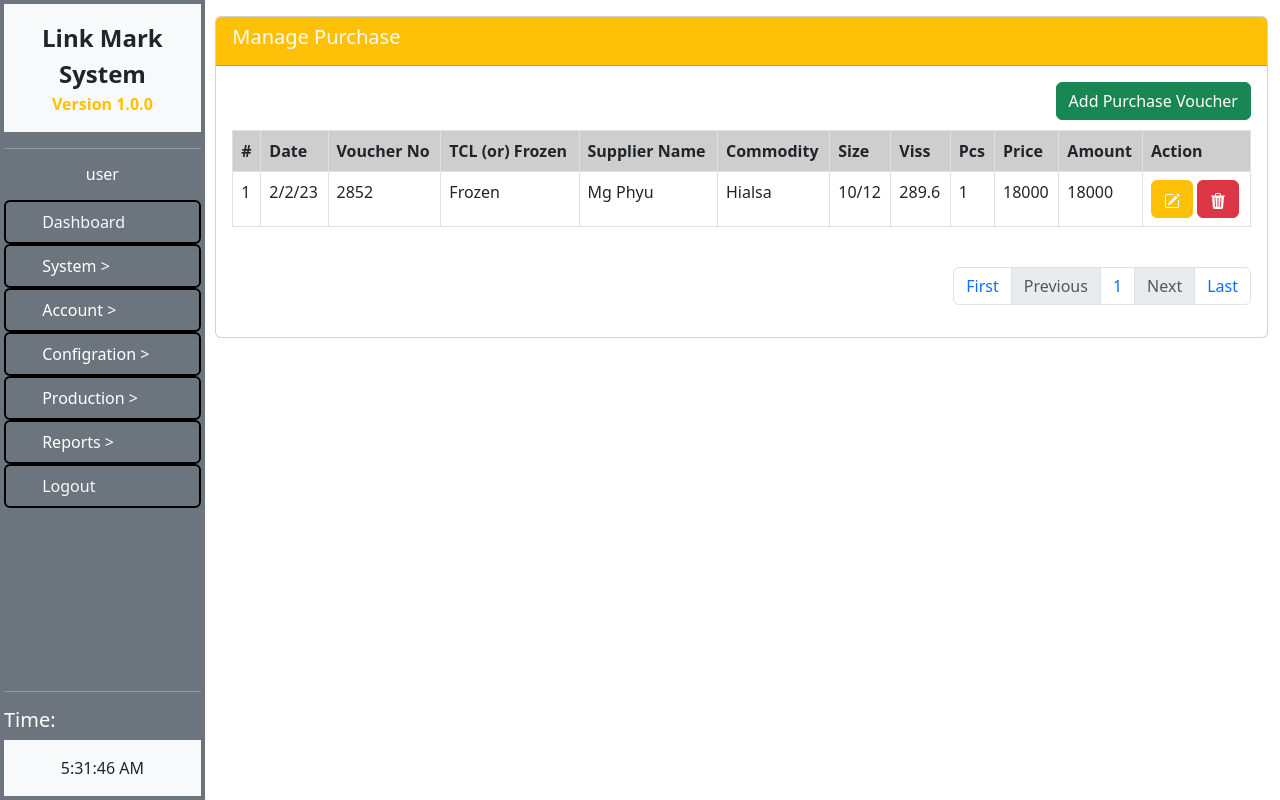
After one commit to ThawHtooZin/LMS, a PHP site: page /App/admin/purchase.php in a window 1280 px wide. The commit adds this page. Run offline with PHP 8.4, Linux system fonts and the light colour scheme; a user stored in the database is signed in; data comes from the database, SQL or seed files in the repository; both versions use the stored data as it was after the commit; data that the repository does not hold is empty; some libraries are stand-ins or nearby versions.

Commit message:
finished the ui of the purhcase page

```diff
--- /dev/null
+++ b/App/admin/purchase.php
@@ -0,0 +1,308 @@
+<?php
+session_start();
+include '../../Auth/authrize.ctr.php';
+include '../../Resources/resource.boot.php';
+include '../../Controllers/query.ctr.php';
+
+$auth = new auth();
+$auth->checkadmin();
+$bootstrap = new Bootstrap();
+$query = new Query();
+?>
+<!DOCTYPE html>
+<html lang="en" dir="ltr">
+  <head>
+    <meta charset="utf-8">
+    <title>Document</title>
+  </head>
+  <?php
+  $bootstrap->css();
+  ?>
+  <body>
+    <div class="row">
+      <div class="col-2">
+        <?php
+        include 'sidebar.php';
+        ?>
+      </div>
+      <div class="col-10">
+        <div class="card mt-3">
+          <div class="card-header bg-warning text-light"  style="padding:-10px;">
+            <h5>Manage Purchase</h5>
+          </div>
+          <div class="card-body">
+            <?php
+            // if(isset($_POST['deletebutton'])){
+            //   $deleteid = $_POST['deleteid'];
+            //   $message = $query->deletecategory('category', $deleteid);
+            // }
+            // if(isset($_POST['updatebutton'])){
+            //   $category_name = $_POST['category_name'];
+            //   $category_id = $_POST['category_id'];
+            //
+            //   $message = $query->updatecategory('category', $category_name, $category_id);
+            // }
+            // if(isset($_POST['addbutton'])){
+            //   $category_name = $_POST['category_name'];
+            //
+            //   $message = $query->addcategory('category', $category_name);
+            // }
+            // if(!empty($message)){
+            //   if(strpos($message, 'Successfully')){
+            //     $successmessage = $message;
+            //   }
+            //
+            //   if(strpos($message, 'Error')){
+            //     $errmessage = $message;
+            //   }
+            //
+            //   if(strpos($message, 'following')){
+            //     $errormessage = $message;
+            //   }
+            // }
+
+            ?>
+
+            <?php
+              if(!empty($errormessage)){
+              ?>
+              <div class="alert alert-danger alert-dismissible fade show">
+                <strong>Error! </strong> <?php echo $errormessage; ?>
+                <button type="button" class="btn-close" data-bs-dismiss="alert" aria-label="Close"></button>
+              </div>
+              <?php
+            }
+            if(!empty($errmessage)){
+              ?>
+              <div class="alert alert-danger alert-dismissible fade show">
+                <strong>Error! </strong> <?php echo $errmessage; ?>
+                <button type="button" class="btn-close" data-bs-dismiss="alert" aria-label="Close"></button>
+              </div>
+              <?php
+            }
+            if(!empty($successmessage)){
+              ?>
+              <div class="alert alert-success alert-dismissible fade show">
+                <strong>Success! </strong> <?php echo $successmessage; ?>
+                <button type="button" class="btn-close" data-bs-dismiss="alert" aria-label="Close"></button>
+              </div>
+              <?php
+            }
+            ?>
+
+            <button type="button" class="btn btn-success float-end" data-bs-toggle="modal" data-bs-target="#addmodal">
+              Add Purchase Voucher
+            </button>
+            <?php
+
+            if (!empty($_GET['pageno'])) {
+              $pageno = $_GET['pageno'];
+            }else{
+              $pageno = 1;
+            }
+            $numOfrecs = 2;
+            $offset = ($pageno -1) * $numOfrecs;
+            ?>
+            <table class="mt-5 table table-bordered table-striped rounded">
+              <tr>
+                <th>#</th>
+                <th>Date</th>
+                <th>Voucher No</th>
+                <th>TCL (or) Frozen</th>
+                <th>Supplier Name</th>
+                <th>Commodity</th>
+                <th>Size</th>
+                <th>Viss</th>
+                <th>Pcs</th>
+                <th>Price</th>
+                <th>Amount</th>
+                <th>Action</th>
+              </tr>
+              <?php
+              // $stmt = $pdo->prepare("SELECT * FROM category ORDER BY category_id");
+              // $stmt->execute();
+              // $rawResult = $stmt->fetchAll();
+              // $total_pages = ceil(count($rawResult) / $numOfrecs);
+              //
+              // $stmt = $pdo->prepare("SELECT * FROM category ORDER BY category_id LIMIT $offset,$numOfrecs ");
+              // $stmt->execute();
+              // $categorydatas = $stmt->fetchAll();
+              // foreach ($categorydatas as $categorydata) {
+              ?>
+
+              <tr>
+                <td>1</td>
+                <td>2/2/23</td>
+                <td>2852</td>
+                <td>Frozen</td>
+                <td>Mg Phyu</td>
+                <td>Hialsa</td>
+                <td>10/12</td>
+                <td>289.6</td>
+                <td>1</td>
+                <td>18000</td>
+                <td>18000</td>
+                <td>
+                  <input type="hidden" name="updateid" value="<?php// echo $categorydata['category_id']; ?>">
+                  <button type="submit" class="btn btn-warning text-light" data-bs-toggle="modal" data-bs-target="#updatemodal">
+                    <svg xmlns="http://www.w3.org/2000/svg" width="16" height="16" fill="currentColor" class="bi bi-pencil-square" viewBox="0 0 16 16">
+  <path d="M15.502 1.94a.5.5 0 0 1 0 .706L14.459 3.69l-2-2L13.502.646a.5.5 0 0 1 .707 0l1.293 1.293zm-1.75 2.456-2-2L4.939 9.21a.5.5 0 0 0-.121.196l-.805 2.414a.25.25 0 0 0 .316.316l2.414-.805a.5.5 0 0 0 .196-.12l6.813-6.814z"/>
+  <path fill-rule="evenodd" d="M1 13.5A1.5 1.5 0 0 0 2.5 15h11a1.5 1.5 0 0 0 1.5-1.5v-6a.5.5 0 0 0-1 0v6a.5.5 0 0 1-.5.5h-11a.5.5 0 0 1-.5-.5v-11a.5.5 0 0 1 .5-.5H9a.5.5 0 0 0 0-1H2.5A1.5 1.5 0 0 0 1 2.5v11z"/>
+</svg>
+                  </button>
+                <form action="category.php" method="post" style="display: inline !important;">
+                  <input type="hidden" name="deleteid" value="<?php// echo $categorydata['category_id']; ?>">
+                  <button type="submit" name="deletebutton" class="btn btn-danger">
+                    <svg xmlns="http://www.w3.org/2000/svg" width="16" height="16" fill="currentColor" class="bi bi-trash3-fill" viewBox="0 0 16 16"><path d="M11 1.5v1h3.5a.5.5 0 0 1 0 1h-.538l-.853 10.66A2 2 0 0 1 11.115 16h-6.23a2 2 0 0 1-1.994-1.84L2.038 3.5H1.5a.5.5 0 0 1 0-1H5v-1A1.5 1.5 0 0 1 6.5 0h3A1.5 1.5 0 0 1 11 1.5Zm-5 0v1h4v-1a.5.5 0 0 0-.5-.5h-3a.5.5 0 0 0-.5.5ZM4.5 5.029l.5 8.5a.5.5 0 1 0 .998-.06l-.5-8.5a.5.5 0 1 0-.998.06Zm6.53-.528a.5.5 0 0 0-.528.47l-.5 8.5a.5.5 0 0 0 .998.058l.5-8.5a.5.5 0 0 0-.47-.528ZM8 4.5a.5.5 0 0 0-.5.5v8.5a.5.5 0 0 0 1 0V5a.5.5 0 0 0-.5-.5Z"/></svg>
+                  </button>
+                </form>
+              </td>
+              </tr>
+              <!-- Data Update Modal -->
+              <div class="modal fade" id="updatemodal" tabindex="-1" role="dialog" >
+                <div class="modal-dialog" role="document">
+                  <div class="modal-content">
+                    <div class="modal-header bg-warning text-light">
+                      <h5 class="modal-title" id="updatemodallabel">Update An Category</h5>
+                      <button type="button" class="btn" data-bs-dismiss="modal" aria-label="Close">
+                        <span aria-hidden="true" class="h3">&times;</span>
+                      </button>
+                    </div>
+                    <form action="" method="post" autocomplete="off">
+                      <div class="modal-body">
+                        <?php
+                        //  $id = $categorydata['category_id'];
+                        //  $updatedata = $query->select('category', $id, 'category_id');
+                        ?>
+                        <input type="hidden" name="category_id" value="">
+                        <label>Category Name</label>
+                        <input type="text" name="category_name" class="form-control" placeholder="Category Name" value="">
+                      </div>
+                      <div class="modal-footer">
+                        <button type="button" class="btn btn-secondary" data-bs-dismiss="modal">Close</button>
+                        <button type="submit" class="btn btn-warning" name="updatebutton">Update</button>
+                      </div>
+                    </form>
+                  </div>
+                </div>
+              </div>
+              <!-- Update Modal -->
+              <?php
+              // };
+              ?>
+
+            </table>
+            <br>
+            <div aria-label="Page navigation example" style="float:right;">
+              <ul class="pagination">
+                <li class="page-item"><a class="page-link" href="?pageno=1">First</a></li>
+                <li class="page-item <?php if($pageno <= 1){echo 'disabled';} ?>">
+                  <a class="page-link" href="<?php if($pageno <= 1){echo '#';} else {echo "?pageno=".($pageno-1);} ?>">Previous</a>
+                </li>
+                <li class="page-item"><a class="page-link" href="#"><?php echo $pageno; ?></a></li>
+                <li class="page-item <?php if($pageno >= $total_pages){echo 'disabled';}; ?>">
+                  <a class="page-link" href="<?php if($pageno >= $total_pages){echo '#';}else{echo "?pageno=".($pageno+1);} ?>">Next</a>
+                </li>
+                <li class="page-item"><a class="page-link" href="?pageno=<?php echo $total_pages; ?>">Last</a> </li>
+              </ul>
+            </div>
+          </div>
+        </div>
+      </div>
+    </div>
+  <!-- Data Add Modal -->
+  <div class="modal fade" id="addmodal" tabindex="-1" role="dialog" aria-hidden="true" style="margin-left:auto !important; margin-right: auto !important;">
+    <div class="modal-dialog" role="document">
+      <div class="modal-content"  style="width: 750px; !important; margin-top:70px !important;">
+        <div class="modal-header bg-secondary text-light">
+          <h5 class="modal-title" id="addmodellabel">Create New Purchase Voucher</h5>
+          <button type="button" class="btn" data-bs-dismiss="modal" aria-label="Close">
+            <span aria-hidden="true" class="h3">&times;</span>
+          </button>
+        </div>
+        <form action="purchase.php" method="post" autocomplete="off">
+          <div class="modal-body">
+            <div class="row">
+              <div class="col">
+                <label style="font-weight: bold;">Date</label>
+                <input type="date" name="date" class="form-control inpv2">
+              </div>
+              <div class="col">
+                <label style="font-weight: bold;">Voucher No</label>
+                <input type="number" name="voucher_no" class="form-control inpv2 mb-2">
+              </div>
+            </div>
+            <div class="row">
+              <div class="col">
+                <label style="font-weight: bold;">TCL (or) Frozen</label>
+                <select class="form-control inpv2 mb-2" name="tclorfrozen">
+                  <option value="">Select</option>
+                  <option value="tcl">TCL</option>
+                  <option value="frozen">Frozen</option>
+                </select>
+              </div>
+              <div class="col">
+                <label style="font-weight: bold;">Supplier Name</label>
+                <select class="form-control inpv2 mb-2" name="supplier_name">
+                  <?php
+                  $supplierdatas = $query->selectall('supplier');
+                  foreach ($supplierdatas as $supplierdata) {
+                    ?>
+                    <option value="<?php echo $supplierdata['id']; ?>"><?php echo $supplierdata['supplier_name']; ?></option>
+                    <?php
+                  }
+                  ?>
+                </select>
+              </div>
+            </div>
+            <div class="row">
+              <div class="col">
+                <label style="font-weight: bold;">Commodity</label>
+                <select class="form-control inpv2 mb-2" name="supplier_name">
+                  <?php
+                  $itemdatas = $query->selectall('item');
+                  foreach ($itemdatas as $itemdata) {
+                    ?>
+                    <option value="<?php echo $itemdata['id']; ?>"><?php echo $itemdata['item_name']; ?></option>
+                    <?php
+                  }
+                  ?>
+                </select>
+              </div>
+              <div class="col">
+                <label style="font-weight: bold;">Size</label>
+                <input type="text" name="size" class="form-control inpv2 mb-2">
+              </div>
+            </div>
+            <div class="row">
+              <div class="col">
+                <label style="font-weight: bold;">Viss</label>
+                <input type="number" name="viss" class="form-control inpv2 mb-2">
+              </div>
+              <div class="col">
+                <label style="font-weight: bold;">Pcs</label>
+                <input type="number" name="pcs" class="form-control inpv2 mb-2">
+              </div>
+            </div>
+            <div class="row">
+              <div class="col">
+                <label style="font-weight: bold;">Price</label>
+                <input type="number" name="price" class="form-control inpv2 mb-2">
+              </div>
+              <div class="col mt-4">
+                <button type="button" class="btn btn-secondary" data-bs-dismiss="modal">Close</button>
+                <button type="submit" class="btn btn-success" name="addbutton">Create Voucher</button>
+              </div>
+            </div>
+          </div>
+        </form>
+      </div>
+    </div>
+  </div>
+  <!-- Add Modal -->
+
+  <?php
+  $bootstrap->javascript();
+  ?>
+  </body>
+</html>
--- a/App/admin/sidebar.php
+++ b/App/admin/sidebar.php
@@ -46,8 +46,8 @@
                 - Sales
               </a>
             </li>
-            <li class="nav-item  rounded" style="cursor: not-allowed !important;">
-              <a href="purchase.php" class="nav-link purchase h text-light disabled" aria-current="page">
+            <li class="nav-item  rounded">
+              <a href="purchase.php" class="nav-link purchase h text-light" aria-current="page">
                 <svg class="bi" style="padding-right: 15px !important;" width="16" height="16"><i class="bi bi-box"></i></svg>
                 - Purchase
               </a>
@@ -104,24 +104,52 @@
                 - Items
               </a>
             </li>
+            <li class="nav-item  rounded" style="cursor: not-allowed !important;">
+              <a href="unit.php" class="nav-link item h text-light disabled" aria-current="page">
+                <svg class="bi" style="padding-right: 15px !important;" width="16" height="16"><i class="bi bi-box"></i></svg>
+                - Unit
+              </a>
+            </li>
           </ul>
         </div>
       </li>
-      <li class="nav-item  rounded" style=" border: 2px solid black;">
-        <span style="cursor: not-allowed !important;">
-          <a href="suppliers.php" class="nav-link suppliers text-light disabled" aria-current="page">
-            <svg class="bi" width="16" height="16"><i class="bi bi-person-check"></i></svg>
-            Production
-          </a>
-        </span>
+      <li style=" border: 2px solid black; " class="rounded">
+        <a href="#" class="nav-link text-white report" data-bs-toggle="collapse" data-bs-target="#production-collapse" aria-expanded="false">
+          <svg class="bi" width="16" height="16"><i class="bi bi-card-list"></i></svg>
+          Production >
+        </a>
+        <div class="collapse" id="production-collapse">
+          <ul class="btn-toggle-nav list-unstyled fw-normal ms-2">
+            <li class="nav-item  rounded" style="cursor: not-allowed !important;">
+              <a href="product.php" class="nav-link product h text-light disabled" aria-current="page">
+                <svg class="bi" style="padding-right: 15px !important;" width="16" height="16"><i class="bi bi-box"></i></svg>
+                - Product
+              </a>
+            </li>
+          </ul>
+        </div>
       </li>
-      <li class="nav-item  rounded" style=" border: 2px solid black; " style="cursor: not-allowed !important;">
-        <span style="cursor: not-allowed !important;">
-        <a href="salereport.php" class="nav-link salereports text-light disabled" aria-current="page">
+      <li style=" border: 2px solid black; " class="rounded">
+        <a href="#" class="nav-link text-white report" data-bs-toggle="collapse" data-bs-target="#report-collapse" aria-expanded="false">
           <svg class="bi" width="16" height="16"><i class="bi bi-card-list"></i></svg>
-          Logestic
+          Reports >
         </a>
-      </span>
+        <div class="collapse" id="report-collapse">
+          <ul class="btn-toggle-nav list-unstyled fw-normal ms-2">
+            <li class="nav-item  rounded" style="cursor: not-allowed !important;">
+              <a href="salereport.php" class="nav-link salereport h text-light disabled" aria-current="page">
+                <svg class="bi" style="padding-right: 15px !important;" width="16" height="16"><i class="bi bi-box"></i></svg>
+                - Sale Report
+              </a>
+            </li>
+            <li class="nav-item  rounded" style="cursor: not-allowed !important;">
+              <a href="purchasereport.php" class="nav-link purchasereport h text-light disabled" aria-current="page">
+                <svg class="bi" style="padding-right: 15px !important;" width="16" height="16"><i class="bi bi-box"></i></svg>
+                - Purchase Report
+              </a>
+            </li>
+          </ul>
+        </div>
       </li>
       <li class="nav-item  rounded" style=" border: 2px solid black; ">
         <a href="logout.php" class="nav-link salereports text-light" aria-current="page">
--- a/Controllers/query.ctr.php
+++ b/Controllers/query.ctr.php
@@ -293,19 +293,6 @@ Class Query{
     }
   }
 
-<<<<<<< HEAD
-
-=======
-  function search($table, $search_row, $search_name){
-    global $pdo;
-    $stmt = $pdo->prepare("SELECT * FROM $table WHERE $search_row='$search_name'");
-    $stmt->execute();
-    return $stmt->fetchall();
-  }
-
-
->>>>>>> ec6110d612d31b93bb5f78f5015948fdc3a324e8
-
 }
 
 ?>
--- a/Resources/resource.boot.php
+++ b/Resources/resource.boot.php
@@ -31,6 +31,9 @@ class Bootstrap
         th{
           background-color: #D9D9D9 !important;
         }
+        .inpv2{
+          border: 1px solid gray !important;
+        }
       </style>
     ';
   }
```
Also changed, not shown: App/admin/supplier.php (+0 -7 lines), lms.sql (+34 -2 lines).
